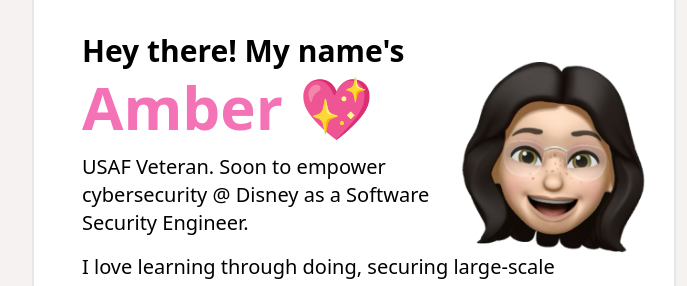
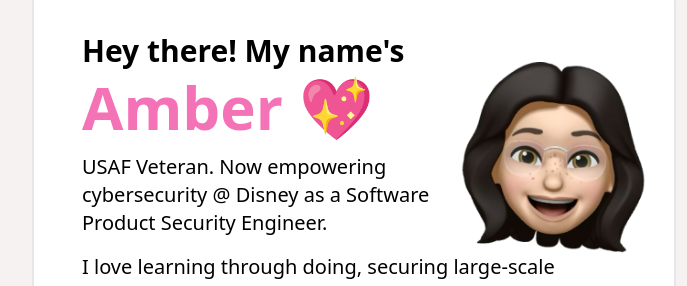
Before and after one commit to ambercaravalho/personal-site-v4, an Astro site: page / in a window 1280 px wide. Shown: the part 61-347 px from the top of the page, 176-863 px from the left. Built offline with nearby package versions, Linux system fonts and the light colour scheme; Astro itself is replaced by a stand-in of ours; no server answers.

Commit message:
new job incoming!!

```diff
--- a/src/pages/index.astro
+++ b/src/pages/index.astro
@@ -30,7 +30,7 @@ import sheherLogo from '../assets/index/sheher-logo.png';
         <h1 class="text-2xl font-bold md:text-2xl lg:text-3xl">Hey there! My name's</h1>
         <h2 class="text-pink-400 text-5xl font-bold lg:text-6xl">Amber 💖</h2>
       </div>
-      <p class="pt-2 text-lg lg:pt-4 lg:text-xl">USAF Veteran. Soon to empower cybersecurity @ Disney as a Software Security Engineer.</p>
+      <p class="pt-2 text-lg lg:pt-4 lg:text-xl">USAF Veteran. Now empowering cybersecurity @ Disney as a Software Product Security Engineer.</p>
     </div>
     <p class="px-2 md:px-8 md:text-lg lg:text-xl hidden sm:block">I love learning through doing, securing large-scale networks, managing cybersecurity systems, and leading diverse teams.</p>
   </div>
```
Also changed, not shown: 1 other file.
